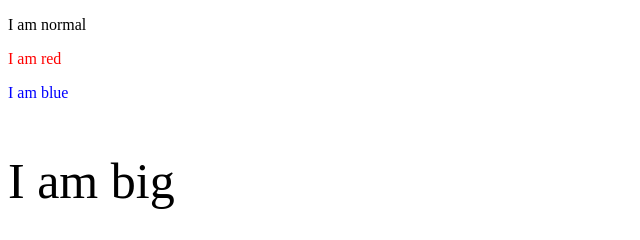
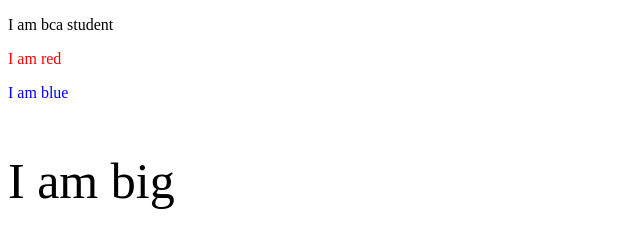
Before and after one commit to valli0294/my-first-repo, a plain HTML site: page index.html in a window 1280 px wide. Shown: the full height of the page, 0-640 px from the left. Drawn offline with Linux system fonts and the light colour scheme.

Commit message:
Update index.html

```diff
--- a/index.html
+++ b/index.html
@@ -2,7 +2,7 @@
 <html>
 <body>
 
-<p>I am normal</p>
+<p>I am bca student</p>
 <p style="color:red;">I am red</p>
 <p style="color:blue;">I am blue</p>
 <p style="font-size:50px;">I am big</p>
```
